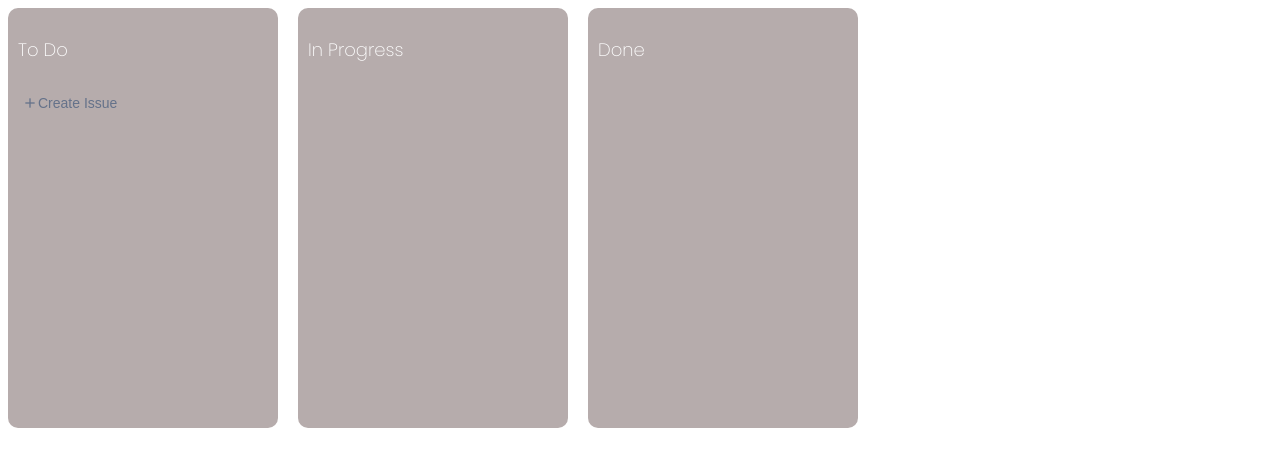
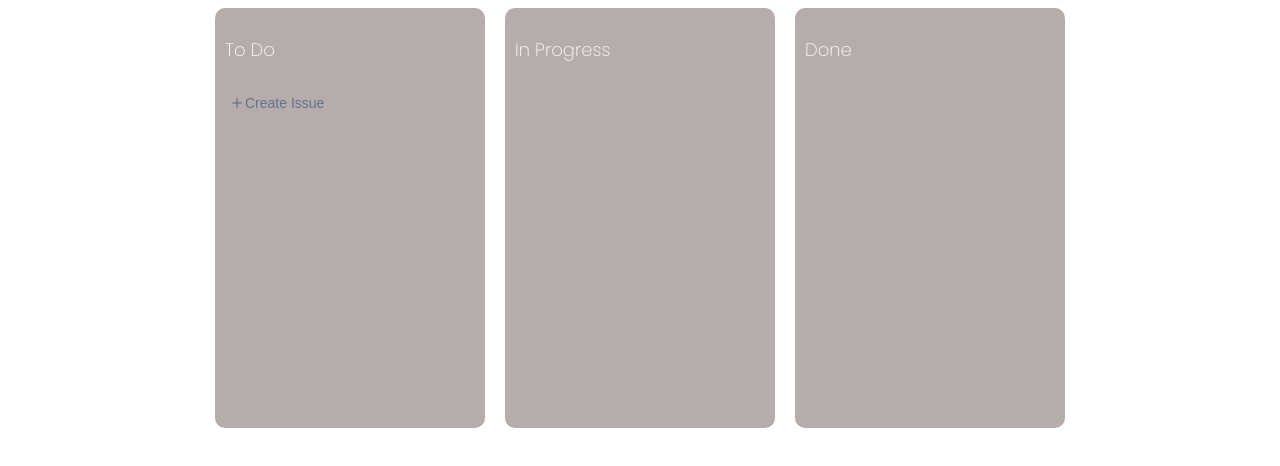
Before and after one commit to Gururaj-Malgonda/Jira-drag-drop, a plain HTML site: page index.html in a window 1280 px wide. Drawn offline with Linux system fonts and the light colour scheme.

Commit message:
css changed

```diff
--- a/index.html
+++ b/index.html
@@ -13,7 +13,7 @@
 </head>
 <body>
 
-    <section>
+    <section id="main">
         <div class="container" id="todo">
             <p>To Do</p>
             <button class="fr-aic create-issue-btn" id="create-issue">
--- a/style.css
+++ b/style.css
@@ -3,6 +3,11 @@
 }
 body {
     font-family: 'Poppins', sans-serif;
+}
+#main{
+    margin: auto;
+    display: flex;
+    justify-content: center;
 }
 .fr-aic{
     display: flex;
```
